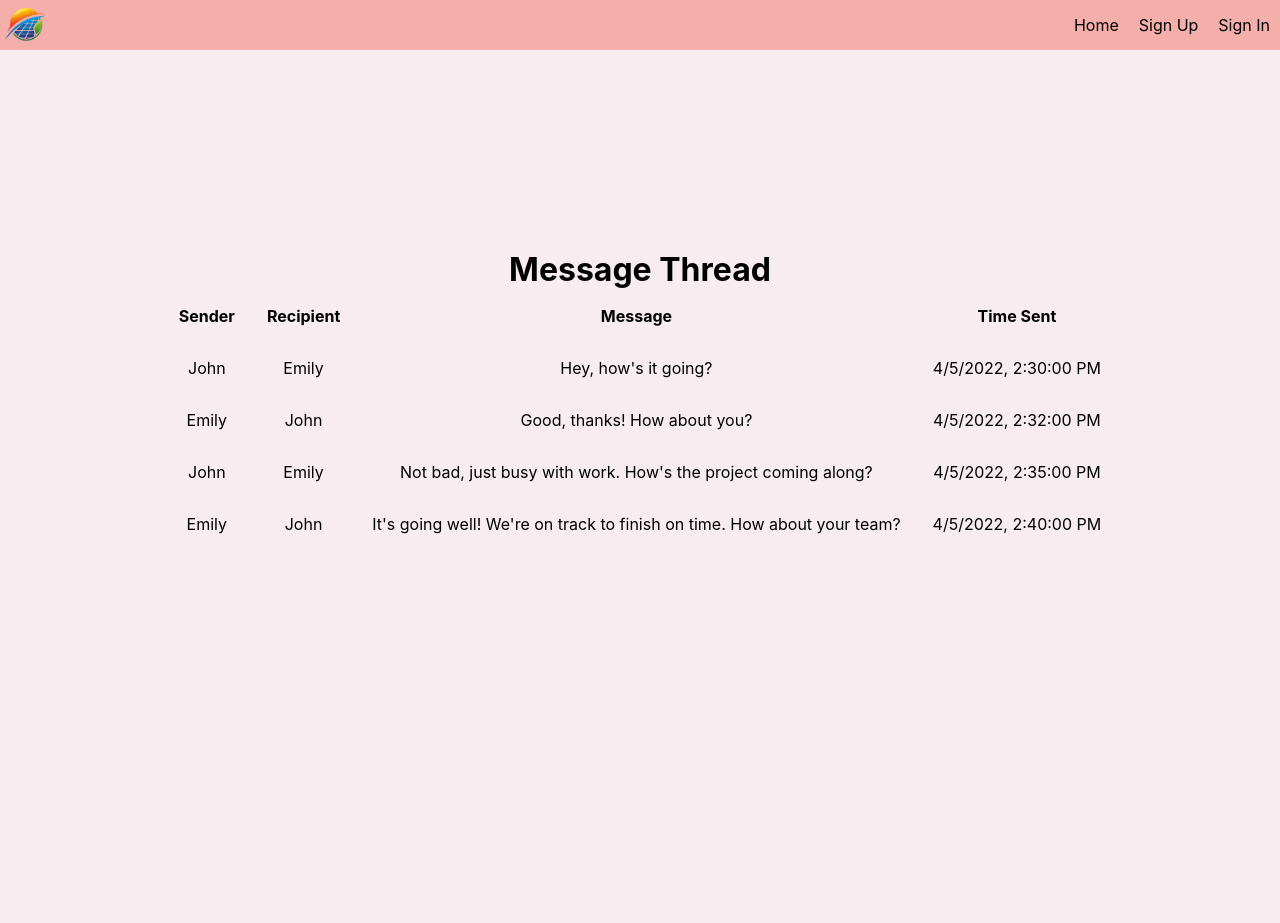
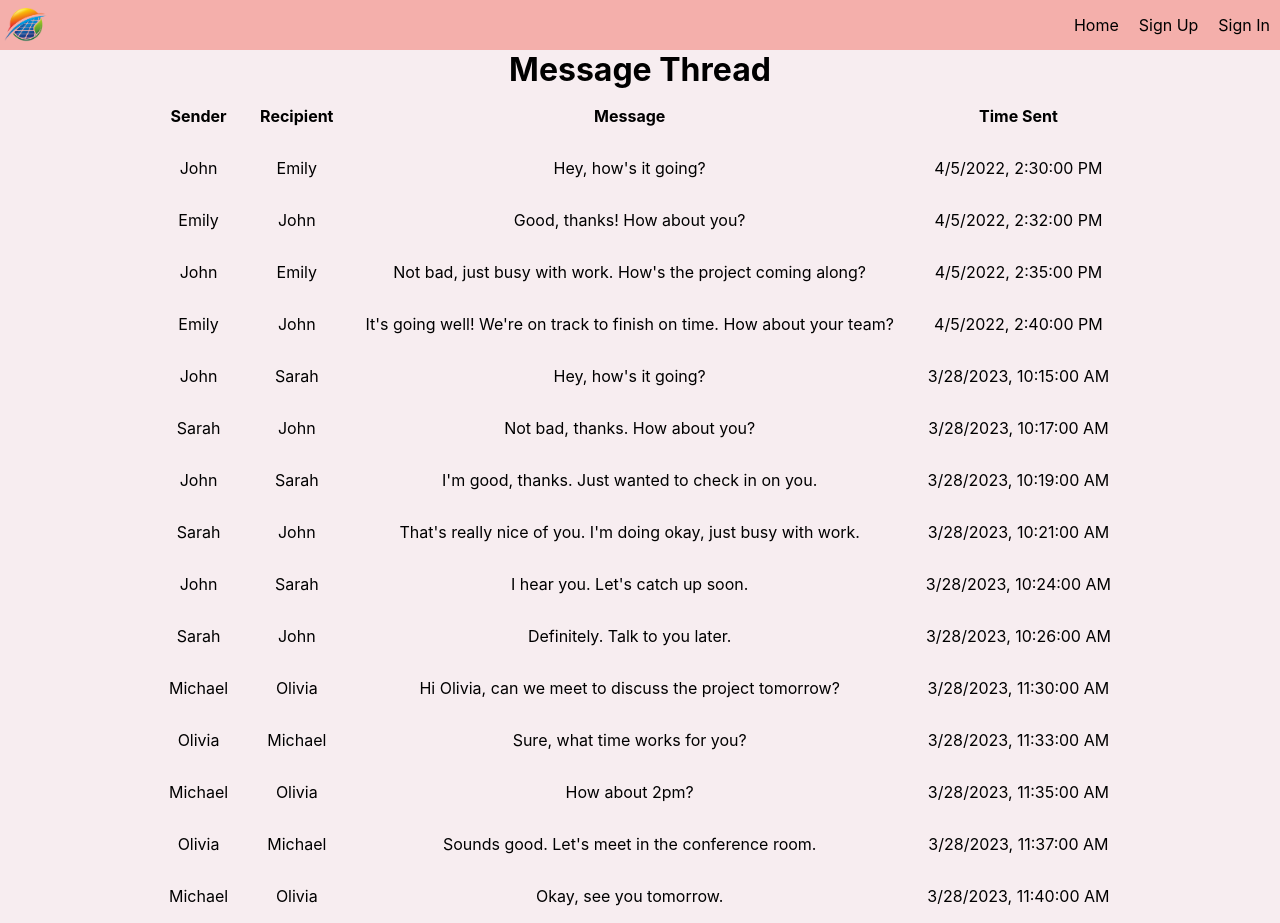
Before and after one commit to AidanGio/Dynamic-Ducks, a React (Create React App) app in the folder frontend/: page /messages in a window 1280 px wide. Before the commit the page ends 800 px from the top, so only its background shows below. Built offline with nearby package versions, Linux system fonts and the light colour scheme.

Commit message:
Update Message.JS
added dummy data

```diff
--- a/frontend/src/pages/Messages.js
+++ b/frontend/src/pages/Messages.js
@@ -27,7 +27,74 @@ const Messages = [
       "It's going well! We're on track to finish on time. How about your team?",
     timeSent: "2022-04-05T14:40:00",
   },
+  {
+    sender: "John",
+    recipient: "Sarah",
+    message: "Hey, how's it going?",
+    timeSent: "2023-03-28T10:15:00",
+  },
+  {
+    sender: "Sarah",
+    recipient: "John",
+    message: "Not bad, thanks. How about you?",
+    timeSent: "2023-03-28T10:17:00",
+  },
+  {
+    sender: "John",
+    recipient: "Sarah",
+    message: "I'm good, thanks. Just wanted to check in on you.",
+    timeSent: "2023-03-28T10:19:00",
+  },
+  {
+    sender: "Sarah",
+    recipient: "John",
+    message: "That's really nice of you. I'm doing okay, just busy with work.",
+    timeSent: "2023-03-28T10:21:00",
+  },
+  {
+    sender: "John",
+    recipient: "Sarah",
+    message: "I hear you. Let's catch up soon.",
+    timeSent: "2023-03-28T10:24:00",
+  },
+  {
+    sender: "Sarah",
+    recipient: "John",
+    message: "Definitely. Talk to you later.",
+    timeSent: "2023-03-28T10:26:00",
+  },
+  {
+    sender: "Michael",
+    recipient: "Olivia",
+    message: "Hi Olivia, can we meet to discuss the project tomorrow?",
+    timeSent: "2023-03-28T11:30:00",
+  },
+  {
+    sender: "Olivia",
+    recipient: "Michael",
+    message: "Sure, what time works for you?",
+    timeSent: "2023-03-28T11:33:00",
+  },
+  {
+    sender: "Michael",
+    recipient: "Olivia",
+    message: "How about 2pm?",
+    timeSent: "2023-03-28T11:35:00",
+  },
+  {
+    sender: "Olivia",
+    recipient: "Michael",
+    message: "Sounds good. Let's meet in the conference room.",
+    timeSent: "2023-03-28T11:37:00",
+  },
+  {
+    sender: "Michael",
+    recipient: "Olivia",
+    message: "Okay, see you tomorrow.",
+    timeSent: "2023-03-28T11:40:00",}
 ];
+
+
 
 function MessageRow({ message }) {
   return (
```
